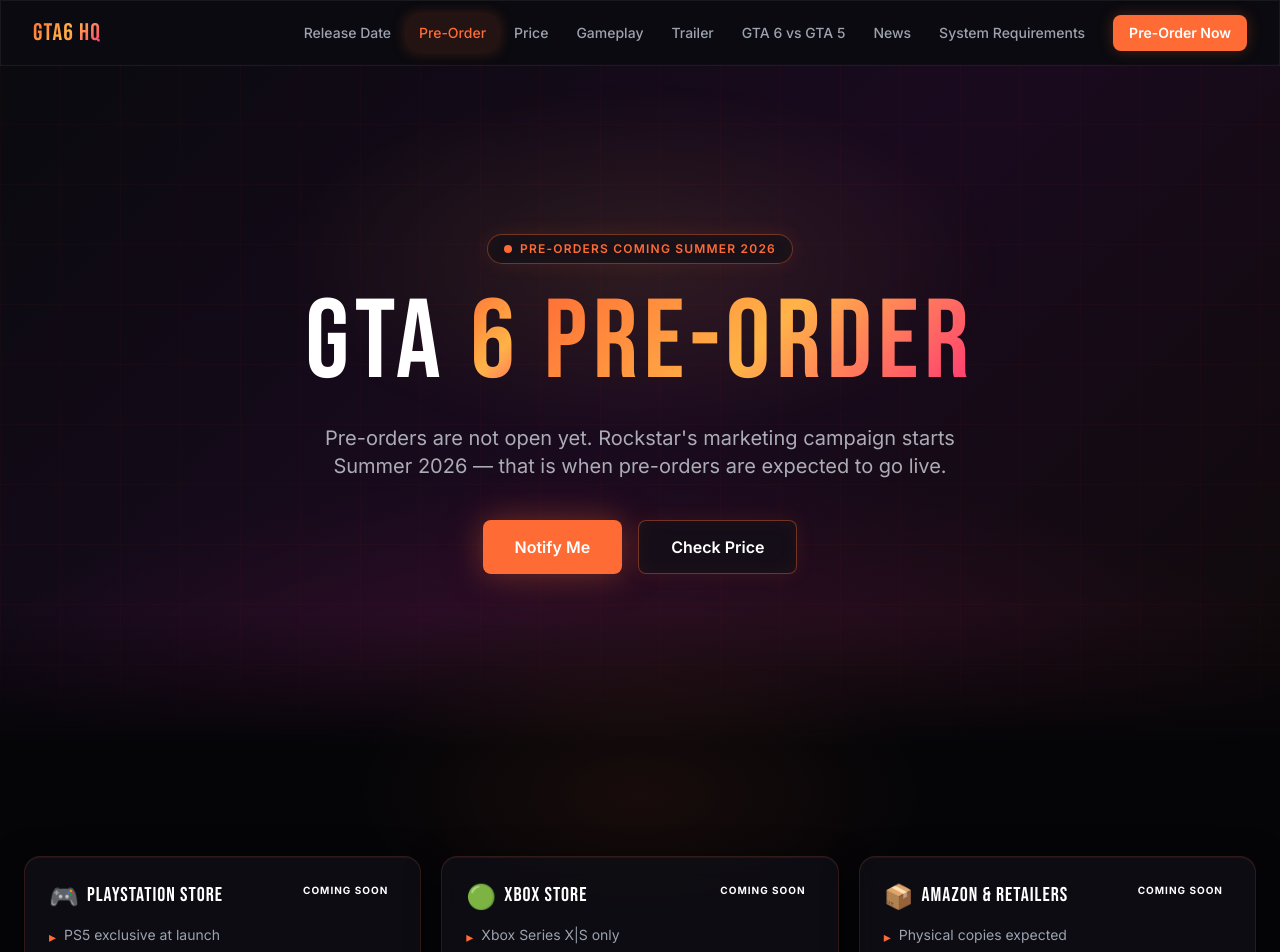
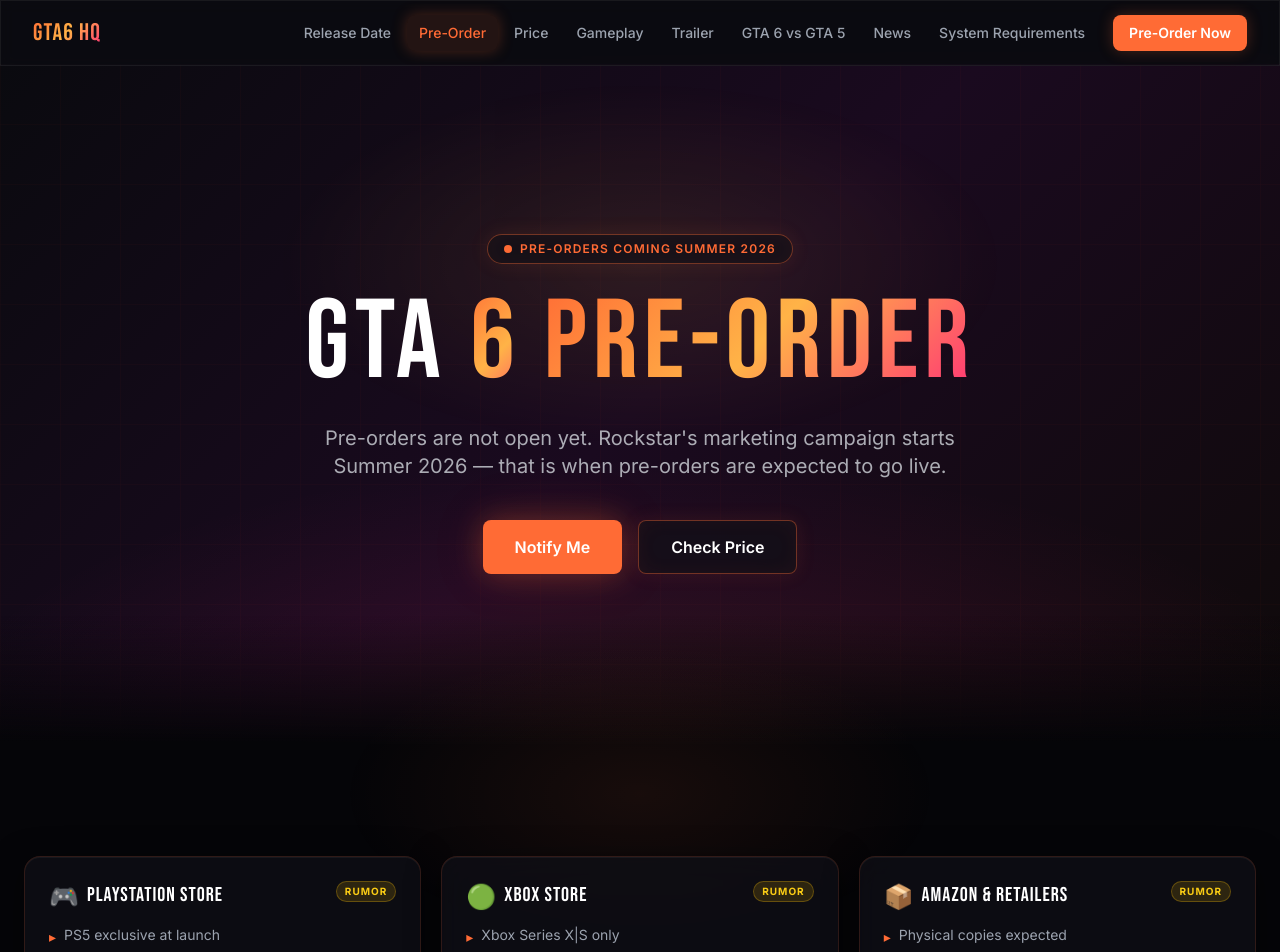
Before and after one commit to AmosLain/gta6site, a Next.js app: page /pre-order in a window 1280 px wide. Shown: the top 952 px of the page. Built offline with nearby package versions, Linux system fonts and the light colour scheme.

Commit message:
fix all badge types

```diff
--- a/app/pre-order/page.tsx
+++ b/app/pre-order/page.tsx
@@ -14,7 +14,7 @@
 const preOrderCards = [
   {
     title: "PlayStation Store",
-    badge: "Coming Soon" as const,
+    badge: "Rumor" as const,
     icon: "🎮",
     content: [
       "PS5 exclusive at launch",
@@ -25,7 +25,7 @@
   },
   {
     title: "Xbox Store",
-    badge: "Coming Soon" as const,
+    badge: "Rumor" as const,
     icon: "🟢",
     content: [
       "Xbox Series X|S only",
@@ -36,7 +36,7 @@
   },
   {
     title: "Amazon & Retailers",
-    badge: "Coming Soon" as const,
+    badge: "Rumor" as const,
     icon: "📦",
     content: [
       "Physical copies expected",
--- a/app/system-requirements/page.tsx
+++ b/app/system-requirements/page.tsx
@@ -13,7 +13,7 @@
 const specsCards = [
   {
     title: "Minimum PC Specs (Estimated)",
-    badge: "Estimated" as const,
+    badge: "Rumor" as const,
     icon: "💻",
     content: [
       "CPU: Intel Core i5-6600K / AMD Ryzen 5 1600",
@@ -26,7 +26,7 @@
   },
   {
     title: "Recommended PC Specs (Estimated)",
-    badge: "Estimated" as const,
+    badge: "Rumor" as const,
     icon: "🖥️",
     content: [
       "CPU: Intel Core i7-10700 / AMD Ryzen 7 5700X",
```
